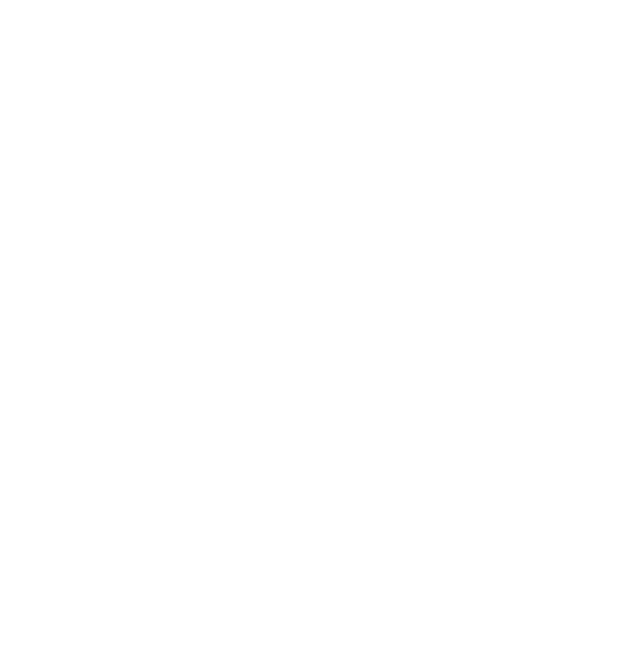
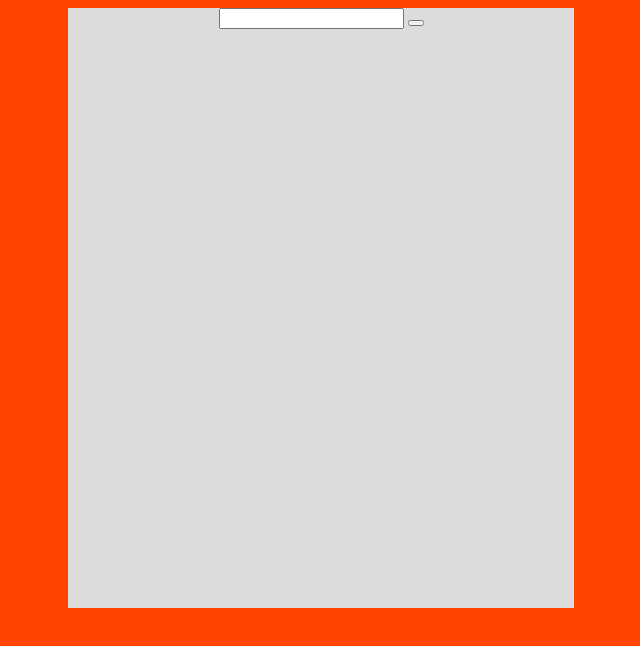
Before and after one commit to Ngab0r/todo, a plain HTML site: page index.html in a window 1280 px wide. Shown: the whole page, without its empty margins (319-959 px from the left). Drawn offline with Linux system fonts and the light colour scheme.

Commit message:
add html content

```diff
--- a/css/main.css
+++ b/css/main.css
@@ -0,0 +1,12 @@
+body {
+  background-color: orangered;
+  align-items: center;
+  text-align: center;
+}
+
+.todo-box {
+  display: inline-block;
+  background-color: gainsboro;
+  width: 40%;
+  height: 600px;
+}
--- a/index.html
+++ b/index.html
@@ -5,10 +5,24 @@
     <meta charset="UTF-8">
     <meta name="viewport" content="width=device-width, initial-scale=1.0">
     <title>Document</title>
+    <link rel="stylesheet" href="./css/main.css">
 </head>
 
 <body>
+    <div class="todo-box">
+        <div class="date"></div>
+        <div class="new-todo">
+            <input type="text">
+            <button></button>
+        </div>
+        <div class="pending-todo"></div>
+        <div class="completed-todo"></div>
+        <div class="options">
+            <div class="hide-button"></div>
+            <div class="clear-all-button"></div>
+        </div>
 
+    </div>
 </body>
 
 </html>
```
